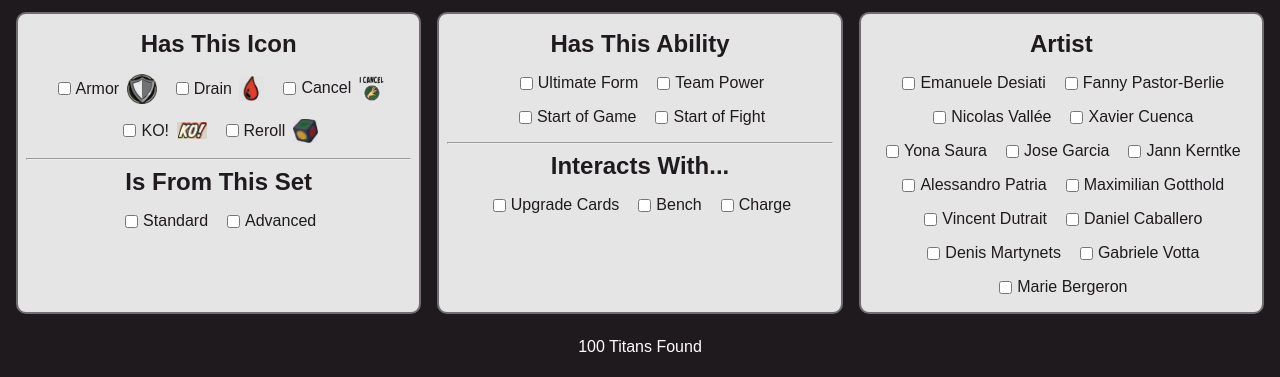
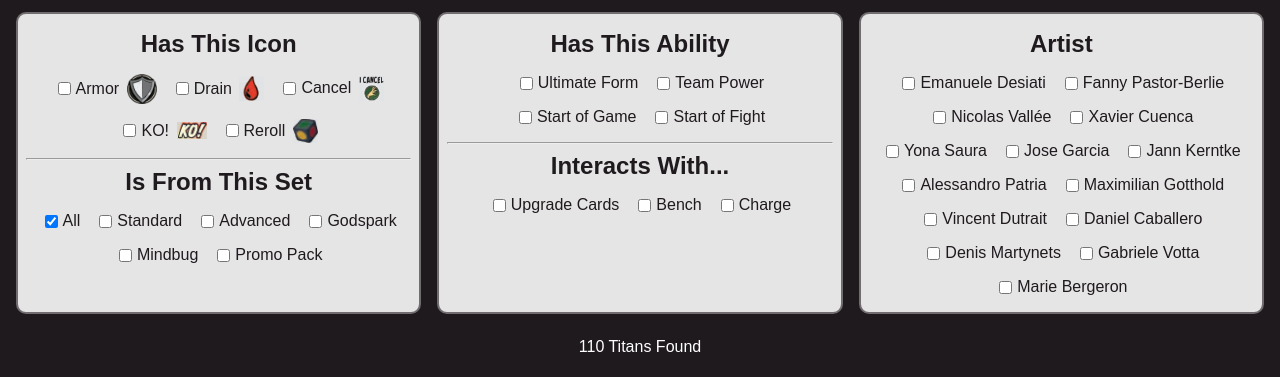
Before and after one commit to ryanascherr/final-titan, a plain HTML site: page index.html in a window 1280 px wide. Shown: the part 420-797 px from the top of the page. Drawn offline with nearby package versions, Linux system fonts and the light colour scheme.

Commit message:
Added promo titans.

```diff
--- a/index.html
+++ b/index.html
@@ -311,12 +311,28 @@
             <h2>Is From This Set</h2>
             <ul class="filters__list">
                 <li class="filters__list-item">
+                    <input checked class="filters__input js_criteria js_set js_all" type="checkbox" id="all" name="checkbox" value="1">
+                    <label class="filters__label" for="all">All</label>
+                </li>
+                <li class="filters__list-item">
                     <input class="filters__input js_criteria js_set js_standard" type="checkbox" id="standard" name="checkbox" value="1">
                     <label class="filters__label" for="standard">Standard</label>
                 </li>
                 <li class="filters__list-item">
                     <input class="filters__input js_criteria js_set js_advanced" type="checkbox" id="advanced" name="checkbox" value="1">
                     <label class="filters__label" for="advanced">Advanced</label>
+                </li>
+                <li class="filters__list-item">
+                    <input class="filters__input js_criteria js_set js_godspark" type="checkbox" id="godspark" name="checkbox" value="1">
+                    <label class="filters__label" for="godspark">Godspark</label>
+                </li>
+                <li class="filters__list-item">
+                    <input class="filters__input js_criteria js_set js_mindbug" type="checkbox" id="mindbug" name="checkbox" value="1">
+                    <label class="filters__label" for="mindbug">Mindbug</label>
+                </li>
+                <li class="filters__list-item">
+                    <input class="filters__input js_criteria js_set js_promo" type="checkbox" id="promo" name="checkbox" value="1">
+                    <label class="filters__label" for="promo">Promo Pack</label>
                 </li>
             </ul>
         </div>
--- a/scripts/getAndSetFilters.js
+++ b/scripts/getAndSetFilters.js
@@ -194,14 +194,27 @@ function getArtists(array) {
 }
 
 function getSet(array) {
+    let all = $(".js_standard").is(':checked');
     let standard = $(".js_standard").is(':checked');
     let advanced =$(".js_advanced").is(':checked');
+    let godspark =$(".js_godspark").is(':checked');
+    let mindbug =$(".js_mindbug").is(':checked');
+    let promo =$(".js_promo").is(':checked');
 
     if (standard) {
         array = array.filter(champion => champion.set == "Standard");
     }
     if (advanced) {
         array = array.filter(champion => !champion.set);
+    }
+    if (godspark) {
+        array = array.filter(champion => champion.set == "Godspark");
+    }
+    if (mindbug) {
+        array = array.filter(champion => champion.set == "Mindbug");
+    }
+    if (promo) {
+        array = array.filter(champion => champion.set == "Promo");
     }
 
     return array;
--- a/scripts/script.js
+++ b/scripts/script.js
@@ -613,7 +613,7 @@ let champions = [
         hasUltimateForm: false,
         hasReroll: true,
         hasDrain: true,
-        hasKo: true,
+        KO: true,
         hasBenchInteraction: true,
     },
     {
@@ -1608,6 +1608,188 @@ let champions = [
         hasUltimateForm: true,
         set: "Standard",
         hasKO: true,
+    },
+    // Promo Pack
+    {
+        name: "Plague Piper",
+        health: 10,
+        speed: 6,
+        armor: 0,
+        attack1: 0,
+        attack2: 0,
+        attack3: 0,
+        attack4: 1,
+        artist: "Jann Kerntke",
+        hasSpecialAbility: true,
+        hasUltimateForm: false,
+        set: "Promo",
+        hasKO: true,
+        hasPoison: true,
+        hasReroll: true,
+        hasMinion: true
+    },
+    {
+        name: "Hive Mind",
+        health: 3,
+        speed: 5,
+        armor: 0,
+        attack1: 0,
+        attack2: 2,
+        attack3: 2,
+        attack4: 0,
+        artist: "Xavier Cuenca",
+        hasSpecialAbility: true,
+        hasUltimateForm: false,
+        set: "Promo",
+        hasKO: false,
+        hasStartOfGame: true,
+        hasMinion: true,
+        hasReroll: true
+    },
+    {
+        name: "Baba Yaga",
+        health: 8,
+        speed: 4,
+        armor: 0,
+        attack1: 1,
+        attack2: 0,
+        attack3: 3,
+        attack4: 3,
+        artist: "Emanuele Desiati",
+        hasSpecialAbility: true,
+        hasUltimateForm: false,
+        set: "Promo",
+        hasKO: true,
+        hasDrain: true,
+        hasPoison: true,
+        hasBenchInteraction: true,
+        hasCursed: true,
+        hasCancel: true,
+        hasStartOfFight: true,
+        hasUpgradeCardInteraction: true
+    },
+    {
+        name: "Little Joe",
+        health: 7,
+        speed: 3,
+        armor: 0,
+        attack1: 1,
+        attack2: 1,
+        attack3: 1,
+        attack4: 2,
+        artist: "Jose Garcia",
+        hasSpecialAbility: false,
+        hasUltimateForm: false,
+        set: "Promo",
+        hasKO: true,
+        hasTeamPower: true,
+        hasBenchInteraction: true
+    },
+    {
+        name: "Lucky Joe",
+        health: 4,
+        speed: 3,
+        armor: 0,
+        attack1: 1,
+        attack2: 0,
+        attack3: 1,
+        attack4: 1,
+        artist: "Jose Garcia",
+        hasSpecialAbility: true,
+        hasUltimateForm: false,
+        set: "Promo",
+        hasKO: false,
+        hasStartOfFight: true,
+        hasReroll: true,
+        hasDodge: true
+    },
+    {
+        name: "The Ancient One",
+        health: 5,
+        speed: 10,
+        armor: 0,
+        attack1: 3,
+        attack2: 4,
+        attack3: 5,
+        attack4: 6,
+        artist: "Jann Kerntke",
+        hasSpecialAbility: true,
+        hasUltimateForm: false,
+        set: "Promo",
+        hasKO: true,
+        hasHeal: true
+    },
+    {
+        name: "Succubus",
+        health: 6,
+        speed: 6,
+        armor: 1,
+        attack1: 1,
+        attack2: 2,
+        attack3: 2,
+        attack4: 3,
+        artist: "Fanny Pastor-Berlie",
+        hasSpecialAbility: true,
+        hasUltimateForm: false,
+        set: "Promo",
+        hasKO: true,
+        hasDrain: true,
+        hasSteal: true,
+        hasReroll: true
+    },
+    {
+        name: "Puppet Master",
+        health: 8,
+        speed: 4,
+        armor: 0,
+        attack1: 1,
+        attack2: 2,
+        attack3: 3,
+        attack4: 4,
+        artist: "Nicolas Vallee",
+        hasSpecialAbility: true,
+        hasUltimateForm: false,
+        set: "Promo",
+        hasKO: true,
+        hasStartOfFight: true,
+        hasMinion: true,
+        hasBenchInteraction: true,
+        hasReroll: true
+    },
+    {
+        name: "Musashi",
+        health: 6,
+        speed: 6,
+        armor: 0,
+        attack1: 1,
+        attack2: 2,
+        attack3: 3,
+        attack4: 5,
+        artist: "Nicolas Vallee",
+        hasSpecialAbility: true,
+        hasUltimateForm: false,
+        set: "Promo",
+        hasKO: false,
+        hasStartOfFight: true,
+        hasDodge: true,
+        hasPower: true
+    },
+    {
+        name: "Kojiro",
+        health: 6,
+        speed: 10,
+        armor: 0,
+        attack1: 2,
+        attack2: 2,
+        attack3: 4,
+        attack4: 6,
+        artist: "Nicolas Vallee",
+        hasSpecialAbility: true,
+        hasUltimateForm: false,
+        set: "Promo",
+        hasKO: true,
+        hasHeal: true,
+        hasReroll: true
     },
     // {
     //     name: "",
@@ -1619,19 +1801,7 @@ let champions = [
     //     attack4: 0,
     //     artist: "",
     //     hasSpecialAbility: true,
-    //     hasUltimateForm: true,
-    // },
-    // {
-    //     name: "",
-    //     health: 0,
-    //     speed: 0,
-    //     attack1: 0,
-    //     attack2: 0,
-    //     attack3: 0,
-    //     attack4: 0,
-    //     artist: "",
-    //     hasSpecialAbility: true,
-    //     hasUltimateForm: true,
+    //     hasUltimateForm: false,
     // },
 ]
 
```
Also changed, not shown: img/champions/champion_baba-yaga.jpg (added), img/champions/champion_hive-mind.jpg (added), img/champions/champion_kojiro.jpg (added), img/champions/champion_little-joe.jpg (added), img/champions/champion_lucky-joe.jpg (added), img/champions/champion_musashi.jpg (added), img/champions/champion_plague-piper.jpg (added), img/champions/champion_puppet-master.jpg (added), img/champions/champion_succubus.jpg (added), img/champions/champion_the-ancient-one.jpg (added).
